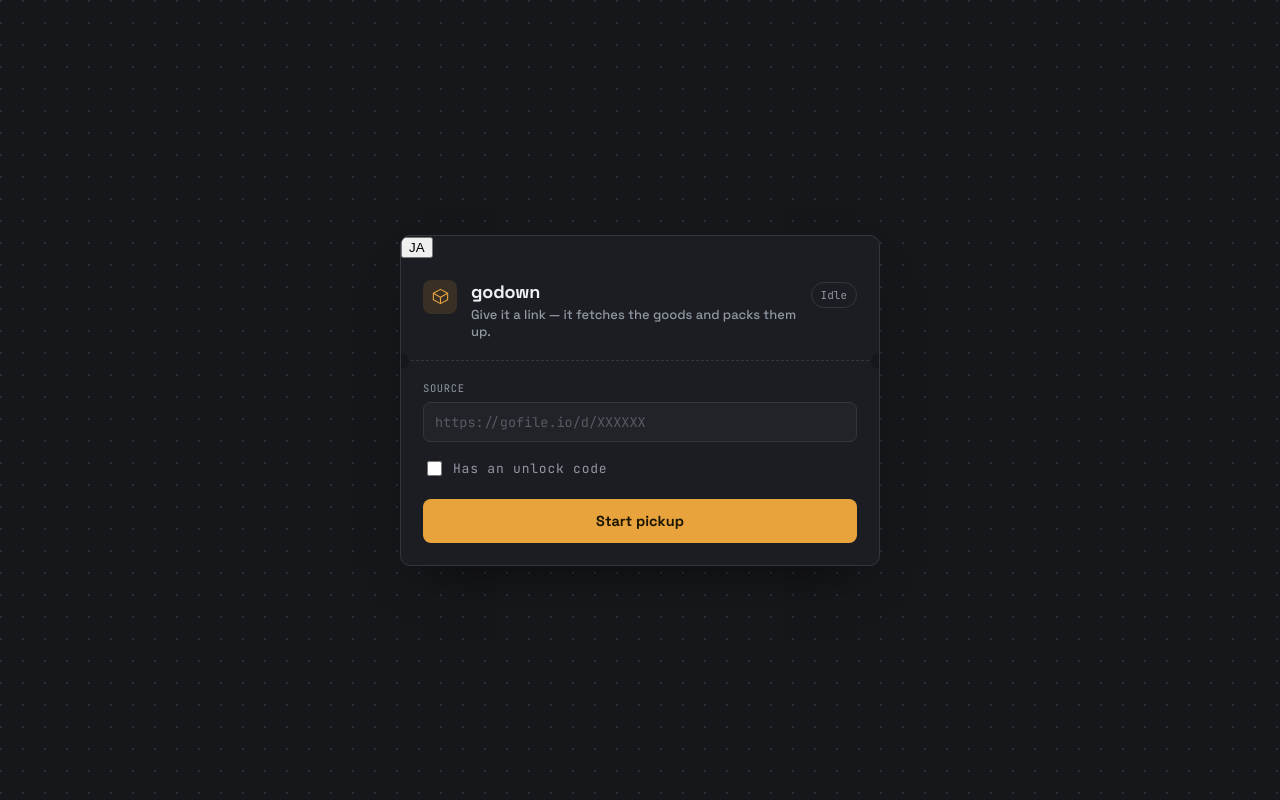
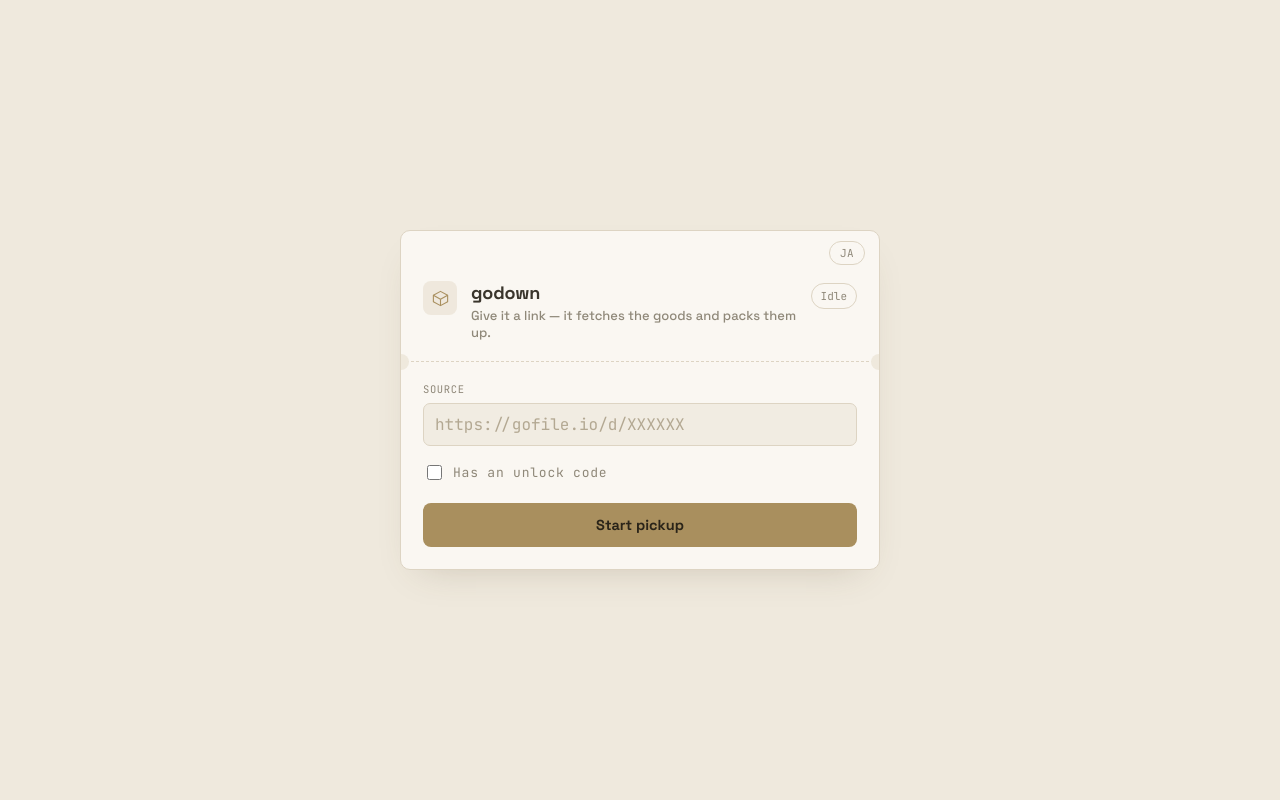
Before and after one commit to tt7516902mura-maker/godown, a Flask app: page / in a window 1280 px wide. Run offline with Flask 3, Linux system fonts and the light colour scheme.

Commit message:
Refactor CSS variables and update styles

```diff
--- a/static/style.css
+++ b/static/style.css
@@ -1,13 +1,13 @@
 :root {
-  --ink: #eef0f3;
-  --ink-dim: #9198a3;
-  --paper: #1b1d22;
-  --paper-raised: #212328;
-  --line: #33363d;
-  --tape: #e8a33d;
-  --tape-dim: #b9822f;
-  --ok: #55c2a8;
-  --err: #e0656a;
+  --ink: #3a352c;
+  --ink-dim: #8f8879;
+  --paper: #faf7f2;
+  --paper-raised: #f1ece2;
+  --line: #ddd4c3;
+  --tape: #a98f5e;
+  --tape-dim: #c9b98f;
+  --ok: #7c9473;
+  --err: #b06a53;
   --radius: 10px;
 }
 
@@ -22,9 +22,7 @@
   align-items: center;
   justify-content: center;
   padding: 40px 16px;
-  background:
-    radial-gradient(circle at 1px 1px, #2a2d33 1px, transparent 0) 0 0 / 22px 22px,
-    #16171b;
+  background: #efe9dd;
   color: var(--ink);
   font-family: "Space Grotesk", -apple-system, "Hiragino Sans", "Yu Gothic", sans-serif;
 }
@@ -43,7 +41,7 @@
   background: var(--paper);
   border: 1px solid var(--line);
   border-radius: var(--radius);
-  box-shadow: 0 24px 48px -24px rgba(0, 0, 0, 0.6);
+  box-shadow: 0 16px 36px -20px rgba(90, 74, 46, 0.25);
   overflow: hidden;
   animation: rise 0.5s cubic-bezier(0.16, 1, 0.3, 1);
 }
@@ -57,11 +55,35 @@
   to { opacity: 1; transform: translateY(0); }
 }
 
+.topbar {
+  display: flex;
+  justify-content: flex-end;
+  padding: 10px 14px 0;
+}
+
+.lang-toggle {
+  font-family: "JetBrains Mono", monospace;
+  font-size: 11px;
+  letter-spacing: 0.04em;
+  color: var(--ink-dim);
+  background: transparent;
+  border: 1px solid var(--line);
+  border-radius: 999px;
+  padding: 4px 10px;
+  cursor: pointer;
+  transition: color 0.15s ease, border-color 0.15s ease;
+}
+
+.lang-toggle:hover {
+  color: var(--tape);
+  border-color: color-mix(in srgb, var(--tape) 45%, var(--line));
+}
+
 .ticket-top {
   display: flex;
   align-items: flex-start;
   gap: 14px;
-  padding: 22px 22px 20px;
+  padding: 16px 22px 20px;
 }
 
 .mark {
@@ -134,7 +156,7 @@
   width: 16px;
   height: 16px;
   border-radius: 50%;
-  background: #16171b;
+  background: #efe9dd;
 }
 
 .perforation::before { left: -8px; }
@@ -161,7 +183,7 @@
 .line input[type="text"],
 .line input[type="password"] {
   font-family: "JetBrains Mono", monospace;
-  font-size: 13.5px;
+  font-size: 16px; /* iOS Safariが入力時に勝手にズームするのを防ぐため16px以上にする */
   color: var(--ink);
   background: var(--paper-raised);
   border: 1px solid var(--line);
@@ -177,7 +199,7 @@
 
 .line input[type="text"]::placeholder,
 .line input[type="password"]::placeholder {
-  color: #565a63;
+  color: #b3a892;
 }
 
 .line-password .toggle {
@@ -218,17 +240,17 @@
   font-family: "Space Grotesk", sans-serif;
   font-size: 14.5px;
   font-weight: 700;
-  color: #1b1500;
+  color: #2a2419;
   background: var(--tape);
   cursor: pointer;
   transition: background 0.15s ease, transform 0.05s ease;
 }
 
-.btn-start:hover { background: #f0b256; }
+.btn-start:hover { background: #b9a06e; }
 .btn-start:active { transform: scale(0.99); }
 .btn-start:disabled {
   background: var(--tape-dim);
-  color: #4a3a13;
+  color: #7a6a4a;
   cursor: not-allowed;
 }
 
```
Also changed, not shown: other parts of static/style.css (+30 -7 lines).
